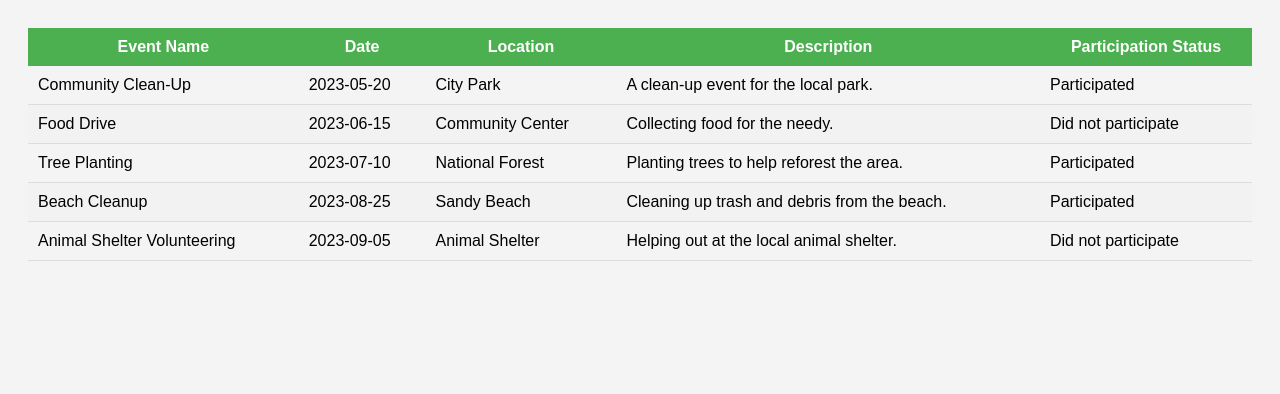
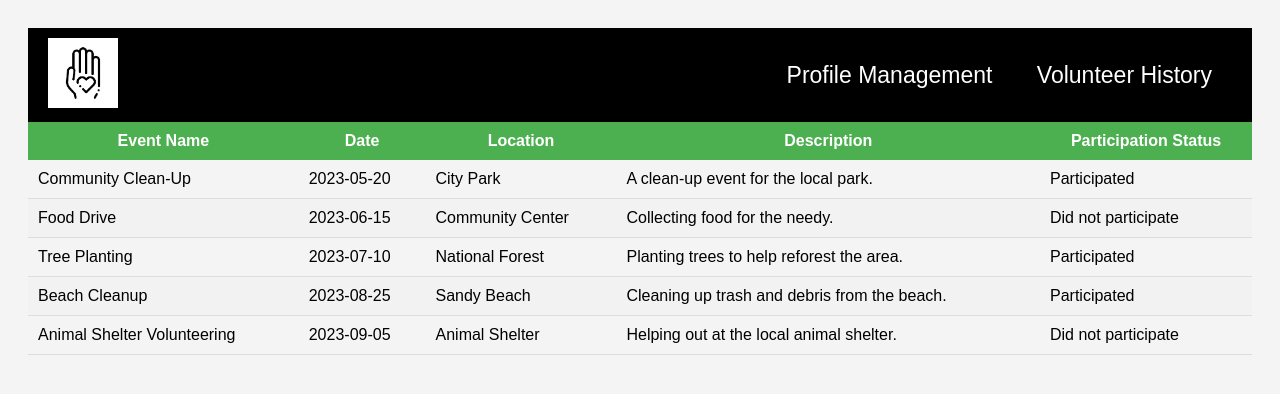
Before and after one commit to Shad0wgale/Software-Design, a website: page Volunteer History/Volunteer History.html in a window 1280 px wide. Drawn offline with nearby package versions, Linux system fonts and the light colour scheme.

Commit message:
Header on pages

```diff
--- a/Main/main.css
+++ b/Main/main.css
@@ -1,3 +1,27 @@
+.header {
+  display: flex;
+  align-items: center;
+  background-color: black;
+  padding: 10px 20px;
+  color: #fff;
+}
+.header img {
+  height: 70px;
+  cursor: pointer;
+}
+.header nav {
+  margin-left: auto;
+}
+.header nav a {
+  color: #fff;
+  text-decoration: none;
+  margin: 0 10px;
+  padding: 10px;
+  font-size: 23px;
+}
+.header nav a:hover {
+  background-color: gray;
+}
 body {
     background-image: url('main.jpg');
     background-size: cover; /* Ensures the image covers the whole page */
--- a/Volunteer History/Volunteer History.html
+++ b/Volunteer History/Volunteer History.html
@@ -7,6 +7,15 @@
     <link href="volunteer_history.css" rel="stylesheet" type="text/css">
     <script src="https://code.jquery.com/jquery-3.6.0.min.js"></script>
 </head>
+<header class="header">
+    <a href="/Main/main.html">
+        <img src="Volunteer Logo.png" alt="Logo">
+    </a>
+    <nav>
+        <a href="/Profile Management/Profile_Management.html">Profile Management</a>
+        <a href="/Volunteer History/Volunteer History.html">Volunteer History</a>
+    </nav>
+</header>
 <body>
     <table id="volunteer-history-table">
         <thead>
--- a/Volunteer History/Volunteer_History.css
+++ b/Volunteer History/Volunteer_History.css
@@ -4,7 +4,6 @@
   background-color: black;
   padding: 10px 20px;
   color: #fff;
-    margin-bottom: 20px;
 }
 .header img {
   height: 70px;
```
Also changed, not shown: Main/main.html (+9 -0 lines), Main/Volunteer Logo.png (added). Lines whose indentation alone changed are shown as unchanged.
